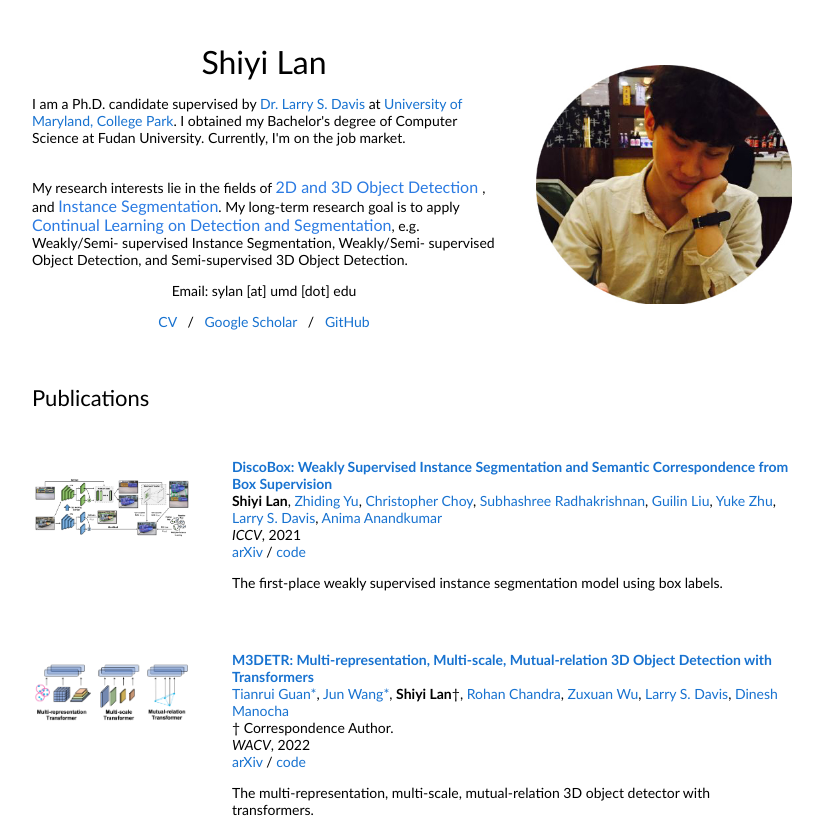
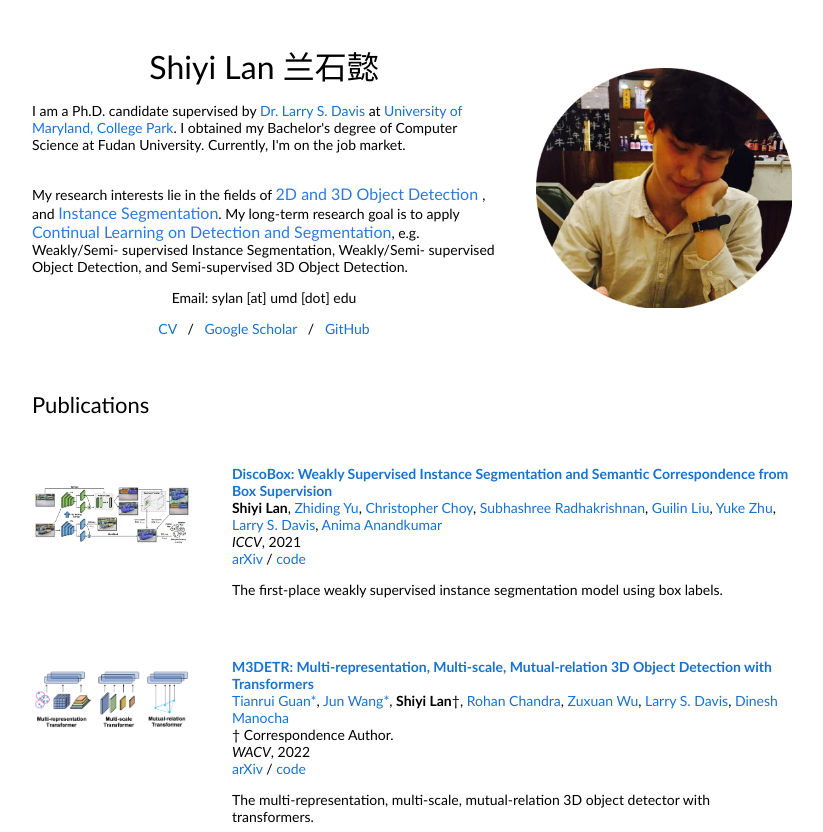
Before and after one commit to voidrank/voidrank.github.io, a plain HTML site: page index.html in a window 1280 px wide. Shown: the top 832 px of the page, without its empty margins (228-1051 px from the left). Drawn offline with Linux system fonts and the light colour scheme.

Commit message:
udpate Chinese name

```diff
--- a/index.html
+++ b/index.html
@@ -18,7 +18,7 @@
           <tr style="padding:0px">
             <td style="padding:2.5%;width:63%;vertical-align:middle">
               <p style="text-align:center">
-                <name>Shiyi Lan</name>
+                <name>Shiyi Lan 兰石懿</name>
               </p>
               <p>I am a Ph.D. candidate supervised by <a href="http://users.umiacs.umd.edu/~lsd/">Dr. Larry S. Davis</a> at <a href="https://www.umd.edu/">University of Maryland, College Park</a>. I obtained my Bachelor's degree of Computer Science at Fudan University. Currently, I'm on the job market.</p>
               <br>
```
